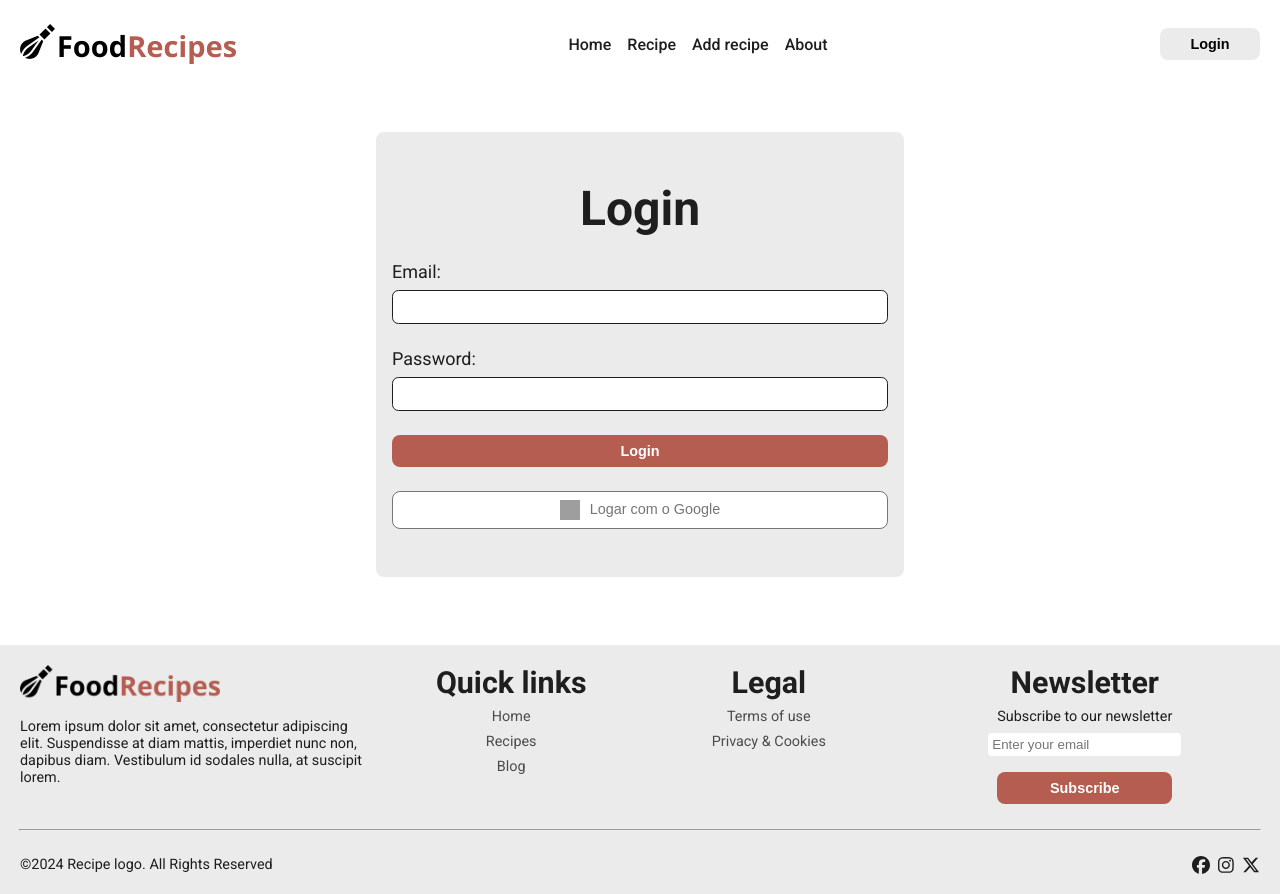
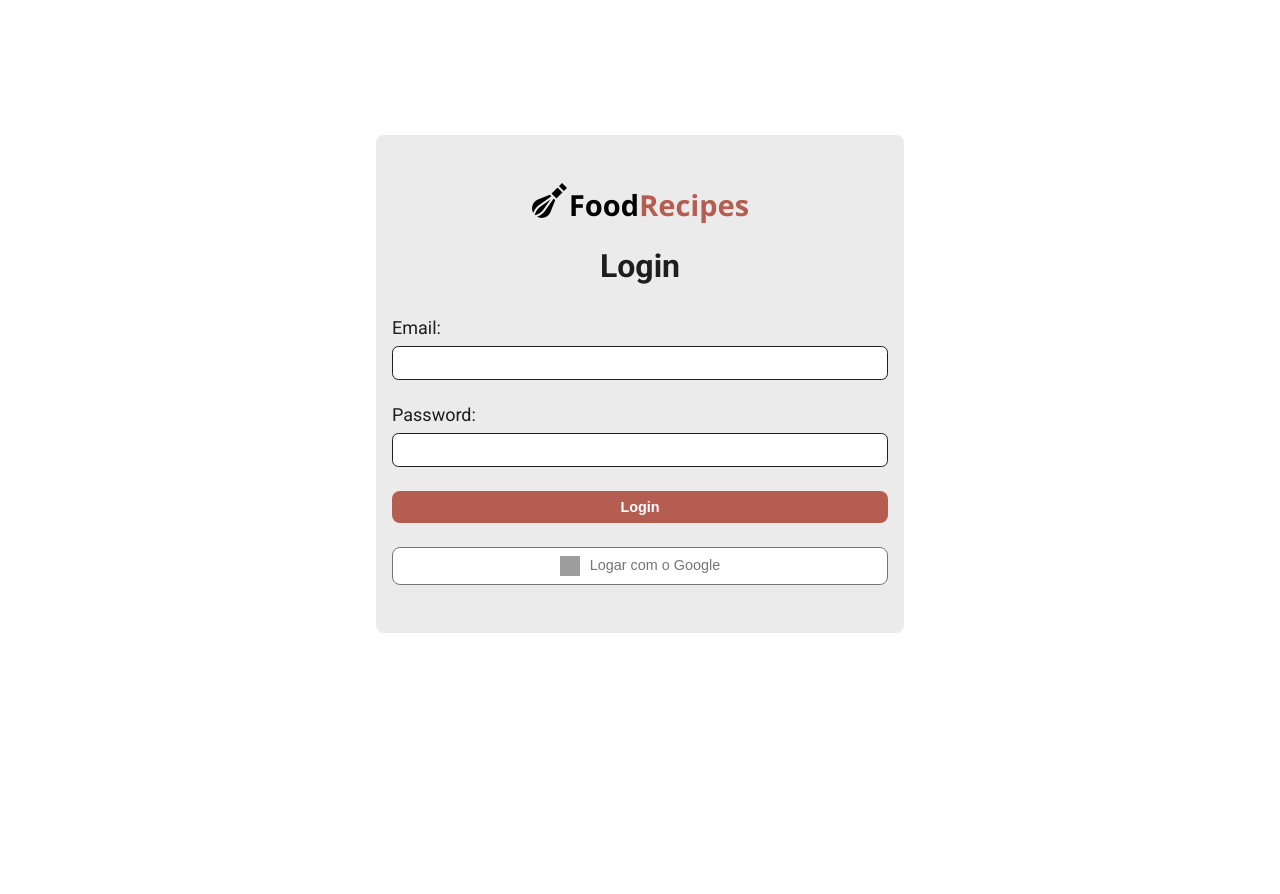
Before and after one commit to augusto-mattos/food-recipes, a React (Vite) app: page /login in a window 1280 px wide. After the commit the page ends 800 px from the top, so only its background shows below. Built offline with nearby package versions, Linux system fonts and the light colour scheme; grey boxes are pictures that could not be loaded.

Commit message:
fix : nome do usuario ao logar com email e senha

```diff
--- a/src/App.jsx
+++ b/src/App.jsx
@@ -1,24 +1,39 @@
-import { BrowserRouter as Router, Route, Routes } from 'react-router-dom';
-import Layout from './components/layout/_layout';
-import Home from './pages/Home';
-import Recipe from './pages/Recipe';
-import Login from './pages/Login';
+import { BrowserRouter as Router, Route, Routes } from "react-router-dom";
+import Layout from "./components/layout/_layout";
+import Home from "./pages/Home";
+import Recipe from "./pages/Recipe";
+import Login from "./pages/Login";
 import { AuthGoogleProvider } from "../src/contexts/authGoogle";
 
-import './assets/styles.css';
+import "./assets/styles.css";
 
 function App() {
   return (
     <AuthGoogleProvider>
-    <Router>
-      <Layout>
+      <Router>
         <Routes>
-          <Route index element={<Home />} />
-          <Route path='/recipe/:id' element={<Recipe />} />
-          <Route path='/login' element={<Login />} />
+          <Route
+            index
+            element={
+              <Layout>
+                <Home />
+              </Layout>
+            }
+          />
+          <Route
+            path="/recipe/:id"
+            element={
+              <Layout>
+                <Recipe />
+              </Layout>
+            }
+          />
+          <Route
+            path="/login"
+            element={<Login />}
+          />
         </Routes>
-      </Layout>
-    </Router>
+      </Router>
     </AuthGoogleProvider>
   );
 }
--- a/src/assets/styles.css
+++ b/src/assets/styles.css
@@ -20,6 +20,12 @@ h4 {
 
 .login-container {
   display: flex;
+  align-items: center;
+  justify-content: center;
+  height: 90vh;
+}
+.login-container .form-container {
+  display: flex;
   flex-direction: column;
   align-items: center;
   gap: 1.5rem;
@@ -29,23 +35,28 @@ h4 {
   padding: 3rem 1rem;
   background-color: #ebebeb;
 }
-.login-container .input-group {
+.login-container .form-container .form-title {
+  font-size: 2rem;
+}
+.login-container .form-container .input-group {
   display: flex;
   flex-direction: column;
   gap: 0.5rem;
   width: 100%;
 }
-.login-container .input-group .form-login-label {
+.login-container .form-container .input-group .form-login-label {
   font-size: large;
+  align-items: flex-start;
 }
-.login-container .input-group .email-input,
-.login-container .input-group .password-input {
+.login-container .form-container .input-group .email-input,
+.login-container .form-container .input-group .password-input {
   border: 0.1rem solid #1e1e1e;
   border-radius: 0.4rem;
   padding: 0.5rem;
   font-size: 0.9rem;
+  width: -webkit-fill-available;
 }
-.login-container .login-button {
+.login-container .form-container .login-button {
   width: 100%;
   padding: 0.5rem;
   font-size: 0.9rem;
@@ -57,11 +68,11 @@ h4 {
   color: #ffffff;
   transition: all 300ms ease-in-out;
 }
-.login-container .login-button:hover {
+.login-container .form-container .login-button:hover {
   background-color: #a5a5a5;
   color: #1e1e1e;
 }
-.login-container .google-login-button {
+.login-container .form-container .google-login-button {
   width: 100%;
   padding: 0.5rem 0.9rem;
   background-color: #fff;
@@ -72,10 +83,10 @@ h4 {
   cursor: pointer;
   transition: all 300ms ease-in-out;
 }
-.login-container .google-login-button:hover {
+.login-container .form-container .google-login-button:hover {
   background-color: #f8f8f8;
 }
-.login-container .google-login-button .google-logo {
+.login-container .form-container .google-login-button .google-logo {
   display: inline-block;
   width: 20px;
   height: 20px;
--- a/src/pages/Login/index.jsx
+++ b/src/pages/Login/index.jsx
@@ -1,8 +1,8 @@
 import { useContext, useState } from "react";
 import { AuthGoogleContext } from "../../contexts/authGoogle";
 import { getAuth, signInWithEmailAndPassword } from "firebase/auth";
-
 import { useNavigate } from "react-router-dom";
+import logo from "../../assets/logo.png";
 
 function Login() {
   const { signInGoogle, signed } = useContext(AuthGoogleContext);
@@ -19,17 +19,13 @@ function Login() {
 
   const handleSignInWithEmail = async () => {
     try {
-      const userCredential = await signInWithEmailAndPassword(
-        auth,
-        email,
-        password
-      );
+      const userCredential = await signInWithEmailAndPassword(auth, email, password);
       const user = userCredential.user;
       const token = await user.getIdToken();
       sessionStorage.setItem("@AuthFirebase:token", token);
       sessionStorage.setItem("@AuthFirebase:user", JSON.stringify(user));
-      console.log("Usuário logado:", user);
-      navigate("/");
+      // console.log("Usuário logado:", user);
+      window.location.reload();
     } catch (error) {
       setError(error.message);
       console.error("Erro ao fazer login:", error);
@@ -42,27 +38,46 @@ function Login() {
 
   return (
     <div className="login-container">
-      <h1>Login</h1>
+      <div className="form-container">
+        <img src={logo} alt="login" />
+        <h1 className="form-title">Login</h1>
+        <form>
           <div className="input-group">
-        <label className="form-login-label">Email:</label>
+            <label className="form-login-label">
+              Email:
               <input
                 type="email"
                 value={email}
                 onChange={handleEmailChange}
                 className="email-input"
               />
+            </label>
           </div>
           <div className="input-group">
-        <label className="form-login-label">Password:</label>
+            <label className="form-login-label">
+              Password:
               <input
                 type="password"
                 value={password}
                 onChange={handlePasswordChange}
                 className="password-input"
               />
+            </label>
           </div>
-      <button onClick={handleSignInWithEmail} className="login-button">Login</button>
-      <button onClick={() => signInGoogle()} className="google-login-button"><span className="google-logo"></span>Logar com o Google</button>
+        </form>
+        <button
+          onClick={handleSignInWithEmail}
+          className="login-button"
+        >
+          Login
+        </button>
+        <button
+          onClick={() => signInGoogle()}
+          className="google-login-button"
+        >
+          <span className="google-logo"></span>Logar com o Google
+        </button>
+      </div>
     </div>
   );
 }
--- a/src/styles/pages/login.scss
+++ b/src/styles/pages/login.scss
@@ -2,6 +2,11 @@
 @use "../mixins";
 
 .login-container {
+  display: flex;
+  align-items: center;
+  justify-content: center;
+  height: 90vh;
+  .form-container {
     @include mixins.flex-col-center();
     gap: 1.5rem;
     width: 40%;
@@ -9,6 +14,9 @@
     border-radius: 0.5rem;
     padding: 3rem 1rem;
     background-color: variables.$gray-1;
+    .form-title {
+      font-size: 2rem;
+    }
     .input-group {
       display: flex;
       flex-direction: column;
@@ -16,6 +24,7 @@
       width: 100%;
       .form-login-label {
         font-size: large;
+        align-items: flex-start;
       }
       .email-input,
       .password-input {
@@ -23,6 +32,7 @@
         border-radius: 0.4rem;
         padding: 0.5rem;
         font-size: 0.9rem;
+        width: -webkit-fill-available;
       }
     }
     .login-button {
@@ -59,3 +69,4 @@
       }
     }
   }
+}
```
Also changed, not shown: 1 other file (tests, documents, lock files or other folders). Lines whose indentation alone changed are shown as unchanged.
